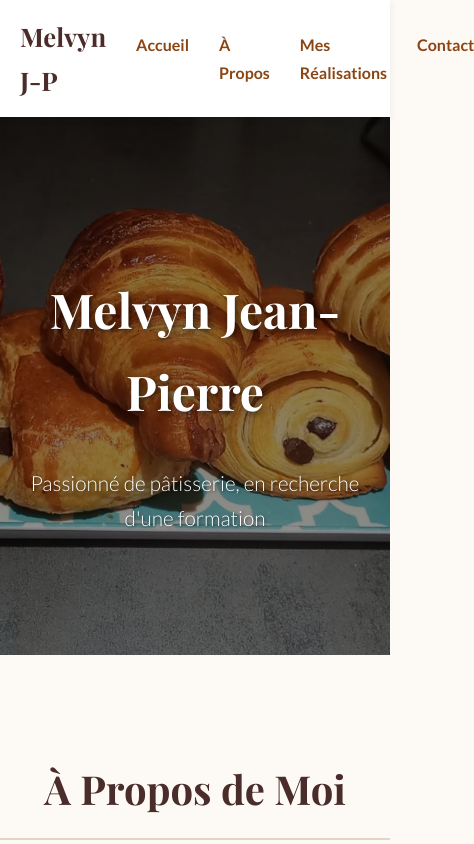
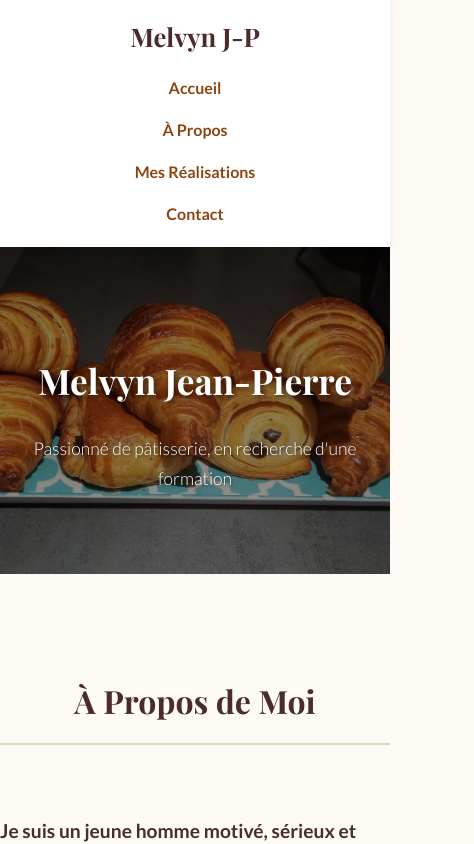
Before and after one commit to melvyn-patisserie/49, a plain HTML site: page index.html in a window 390 px wide. Shown: the top 844 px of the page, 474 px wide, since content can reach past the window. Drawn offline with nearby package versions, Linux system fonts and the light colour scheme.

Commit message:
Update index.html

```diff
--- a/index.html
+++ b/index.html
@@ -224,24 +224,9 @@
 
         .dish-card {
             display: grid;
-            grid-template-columns: 1fr; /* 1 colonne sur mobile */
+            grid-template-columns: 1fr; /* 1 colonne sur mobile (par défaut) */
             gap: 30px;
             align-items: center;
-        }
-
-        /* 2 colonnes sur tablette et bureau */
-        @media (min-width: 768px) {
-            .dish-card {
-                grid-template-columns: 1fr 1fr;
-            }
-
-            /* Alternance du layout : image à droite pour le 2e plat */
-            .dish-card:nth-child(even) .dish-gallery {
-                order: 2;
-            }
-            .dish-card:nth-child(even) .dish-info {
-                order: 1;
-            }
         }
 
         .dish-gallery {
@@ -315,6 +300,73 @@
             background-color: #4a2c2a;
             color: #fdfaf5;
             margin-top: 0;
+        }
+
+
+        /* ============================================================
+           NOUVELLES RÈGLES POUR LE RESPONSIVE (TÉLÉPHONE)
+        ============================================================
+        */
+
+        /* Styles pour tablettes et ordinateurs (plus de 768px) */
+        @media (min-width: 768px) {
+            .dish-card {
+                grid-template-columns: 1fr 1fr; /* 2 colonnes */
+            }
+
+            /* Alternance du layout : image à droite pour le 2e plat */
+            .dish-card:nth-child(even) .dish-gallery {
+                order: 2;
+            }
+            .dish-card:nth-child(even) .dish-info {
+                order: 1;
+            }
+        }
+
+        /* Styles pour téléphones (moins de 600px) */
+        @media (max-width: 600px) {
+
+            /* --- Navigation sur mobile --- */
+            nav .container {
+                flex-direction: column; /* Empile le logo et le menu */
+                gap: 10px;
+            }
+            nav ul {
+                flex-direction: column; /* Empile les liens du menu */
+                width: 100%;
+                align-items: center;
+                gap: 5px;
+            }
+            nav li {
+                margin-left: 0;
+                padding: 5px 0;
+                width: 100%;
+                text-align: center;
+            }
+            nav li:hover {
+                background-color: #fdfaf5;
+            }
+
+            /* --- Header sur mobile --- */
+            h1 {
+                font-size: 2.2em; /* Réduit la taille du titre */
+            }
+            header {
+                padding: 80px 0; /* Réduit l'espace du header */
+            }
+            header p {
+                font-size: 1.1em;
+            }
+
+            /* --- Titres de section sur mobile --- */
+            h2 {
+                font-size: 2em;
+            }
+
+            /* --- Réalisations sur mobile --- */
+            .dish-showcase {
+                gap: 50px; /* Réduit l'espace entre les plats */
+            }
         }
 
     </style>
```
